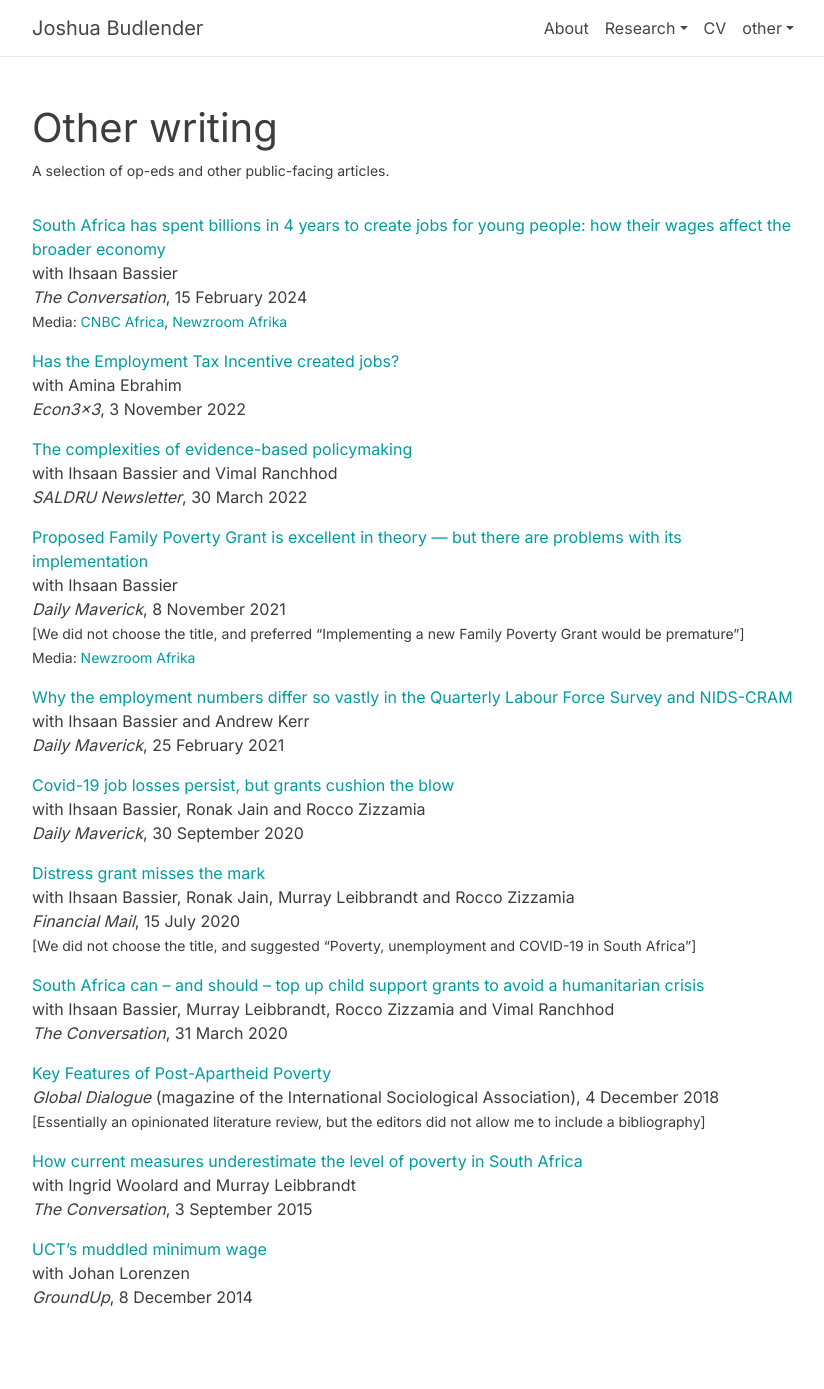
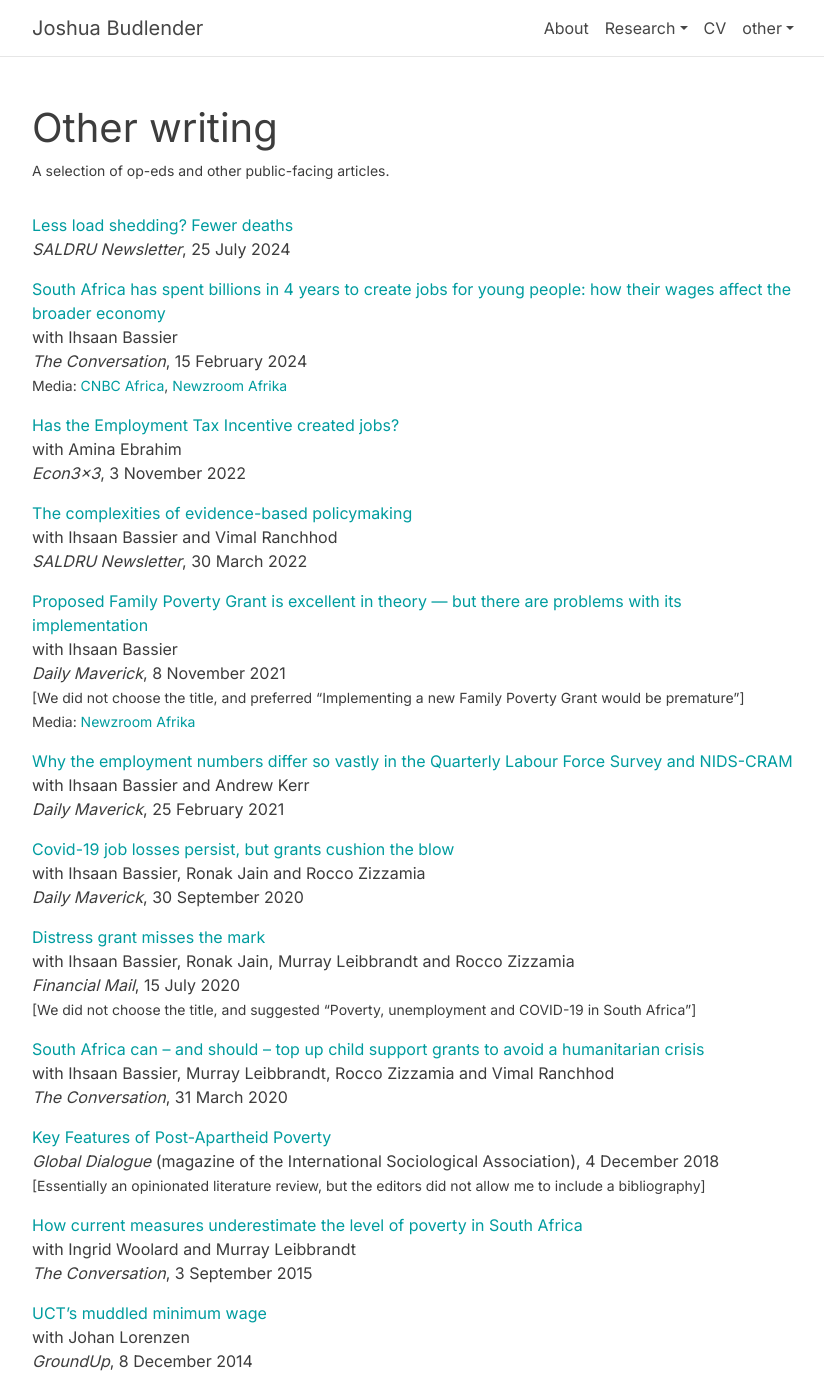
Before and after one commit to jbudlender/jbudlender.github.io, a Jekyll site: the page built from _pages/otherWriting.md, in a window 1280 px wide and 1389 px high. Shown: the whole window, without its empty margins (223-1047 px from the left). Built offline with Jekyll 4.4.1, drawn with Linux system fonts in a browser that asks for light colours; comment, search, counter and statistics services are not loaded; a style sheet for code colours, icons or effects is not loaded.

Commit message:
ls newsletter piece

```diff
--- a/_pages/otherWriting.md
+++ b/_pages/otherWriting.md
@@ -6,6 +6,9 @@ description: A selection of op-eds and other public-facing articles.
 nav: false
 nav_order: 2
 ---
+
+[Less load shedding? Fewer deaths](https://www.saldru.uct.ac.za/2024/07/25/less-load-shedding-fewer-deaths/)
+_SALDRU Newsletter_, 25 July 2024
 
 [South Africa has spent billions in 4 years to create jobs for young people: how their wages affect the broader economy](https://theconversation.com/south-africa-has-spent-billions-in-4-years-to-create-jobs-for-young-people-how-their-wages-affect-the-broader-economy-222825)
 with Ihsaan Bassier
```
Also changed, not shown: 1 other file.
